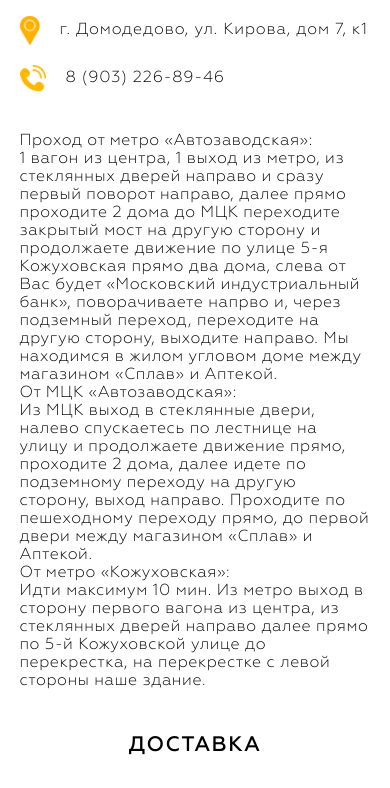
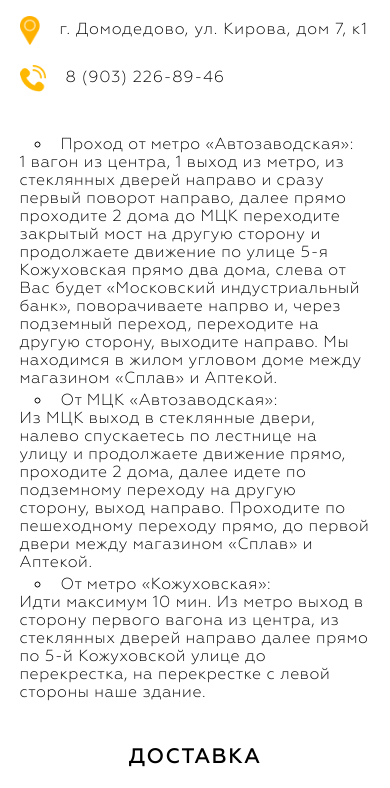
Before and after one commit to Dubsta-Bubsta/pro-vyvesky, a plain HTML site: page pages/contacts.html in a window 390 px wide. Shown: the part 760-1548 px from the top of the page. Drawn offline with Linux system fonts and the light colour scheme.

Commit message:
Contacts fix

```diff
--- a/pages/contacts.html
+++ b/pages/contacts.html
@@ -262,21 +262,27 @@
 			</div>
 		</section>
 		<section class="text-block">
-			<p>Проход от метро «Автозаводская»:</p>
-			<p>1 вагон из центра, 1 выход из метро, из стеклянных дверей направо и сразу первый поворот направо, далее
-				прямо проходите 2 дома до МЦК переходите закрытый мост на другую сторону и продолжаете движение по улице
+			<ul>
+				<li><span>Проход от метро «Автозаводская»:</span></li>
+				<p>1 вагон из центра, 1 выход из метро, из стеклянных дверей направо и сразу первый поворот направо,
+					далее
+					прямо проходите 2 дома до МЦК переходите закрытый мост на другую сторону и продолжаете движение по
+					улице
 					5-я Кожуховская прямо два дома, слева от Вас будет «Московский индустриальный банк», поворачиваете
 					напрво и,
-				через подземный переход, переходите на другую сторону, выходите направо. Мы находимся в жилом угловом
+					через подземный переход, переходите на другую сторону, выходите направо. Мы находимся в жилом
+					угловом
 					доме между магазином «Сплав» и Аптекой.</p>
-			<p>От МЦК «Автозаводская»:</p>
-			<p>Из МЦК выход в стеклянные двери, налево спускаетесь по лестнице на улицу и продолжаете движение прямо,
+				<li><span>От МЦК «Автозаводская»:</span></li>
+				<p>Из МЦК выход в стеклянные двери, налево спускаетесь по лестнице на улицу и продолжаете движение
+					прямо,
 					проходите 2 дома, далее идете по подземному переходу на другую сторону, выход направо. Проходите по
 					пешеходному переходу прямо, до первой двери между магазином «Сплав» и Аптекой.</p>
-			<p>От метро «Кожуховская»:</p>
+				<li><span>От метро «Кожуховская»:</span></li>
 				<p>Идти максимум 10 мин. Из метро выход в сторону первого вагона из центра,
 					из стеклянных дверей направо далее прямо по 5-й Кожуховской улице до перекрестка, на
 					перекрестке с левой стороны наше здание.</p>
+			</ul>
 		</section>
 
 		<section class="delivery-block">
--- a/scss/contacts.scss
+++ b/scss/contacts.scss
@@ -7,6 +7,9 @@
 		grid-gap: 40px;
 
 		& .location {
+			&__map img {
+				width: 100%;
+			}
 
 			&__info {
 				display: flex;
@@ -15,17 +18,20 @@
 				& hr {
 					margin: 20px 0;
 				}
+
 				& .info {
 					&__element {
 						display: flex;
 						flex-direction: row;
 						align-items: center;
 						margin: 15px 0;
+
 						& img {
 							width: 32px;
 							display: block;
 							text-align: center;
 							margin-right: 15px;
+
 							&.marker-icon {
 								width: 25px;
 							}
@@ -37,7 +43,8 @@
 								line-height: 28px;
 								width: 100%;
 								margin-left: 5px;
-								letter-spacing: 0.85px;;
+								letter-spacing: 0.85px;
+								;
 							}
 						}
 					}
@@ -49,14 +56,39 @@
 
 .text-block {
 	margin: 30px 0;
+	font-size: 22px;
 
+	ul {
+		margin: 5px 0;
+		font-size: 26px;
+		& li {
+			margin: 0 15px;
+		}
+		& span,
+		& p {
+			font-size: 22px;
+		}
+	}
 }
 
 .delivery-block {
 	margin: 30px 0;
-	& table.table tr td:first-child, & table.table tr th:first-child {
-		text-align: left;
-		width: auto;
+
+	& table.table {
+
+		& tr td:first-child,
+		& tr th:first-child {
+			text-align: left;
+			width: auto;
+		}
+
+		& tr th {
+			font-size: 22px;
+		}
+
+		& tr td {
+			font-size: 20px;
+		}
 	}
 }
 
@@ -70,8 +102,10 @@
 					& .info {
 						&__element {
 							margin: 10px 0;
+
 							& img {
 								width: 26px;
+
 								&.marker-icon {
 									width: 22px;
 								}
@@ -89,7 +123,24 @@
 			}
 		}
 	}
+
+	.text-block {
+		& p {
+			font-size: 22px;
+			line-height: 24px;
+		}
+
+		ul {
+			font-size: 26px;
+
+			& p, & li span {
+				font-size: 22px;
+				line-height: 24px;
+			}
+		}
+	}
 }
+
 @media screen and (max-width: 1366px) {
 	.contacts {
 		&__location {
@@ -102,8 +153,10 @@
 					& .info {
 						&__element {
 							margin: 10px 0;
+
 							& img {
 								width: 26px;
+
 								&.marker-icon {
 									width: 22px;
 								}
@@ -121,6 +174,22 @@
 			}
 		}
 	}
+
+	.text-block {
+		& p {
+			font-size: 20px;
+			line-height: 22px;
+		}
+
+		& ul {
+			font-size: 24px;
+
+			& p, & li span {
+				font-size: 20px;
+				line-height: 22px;
+			}
+		}
+	}
 }
 
 
@@ -133,8 +202,10 @@
 					& .info {
 						&__element {
 							margin: 5px 0;
+
 							& img {
 								width: 22px;
+
 								&.marker-icon {
 									width: 16px;
 								}
@@ -152,6 +223,22 @@
 			}
 		}
 	}
+
+	.text-block {
+		& p {
+			font-size: 18px;
+			line-height: 20px;
+		}
+
+		& ul {
+			font-size: 22px;
+
+			& p, & li span{
+				font-size: 18px;
+				line-height: 20px;
+			}
+		}
+	}
 }
 
 @media screen and (max-width: 768px) {
@@ -160,14 +247,17 @@
 			display: grid;
 			grid-template-columns: 1fr;
 			grid-gap: 10px;
+
 			& .location {
 				&__info {
 
 					& .info {
 						&__element {
 							margin: 10px 0;
+
 							& img {
 								width: 26px;
+
 								&.marker-icon {
 									width: 20px;
 								}
@@ -185,4 +275,18 @@
 			}
 		}
 	}
+
+	.text-block {
+		& p {
+			font-size: 16px!important;
+								line-height: 18px;
+		}
+		& ul {
+			font-size: 20px;
+			& p, & li span {
+				font-size: 16px!important;
+				line-height: 18px;
+			}
+		}
+	}
 }
```
Also changed, not shown: css/contacts.css. Lines whose indentation alone changed are shown as unchanged.
